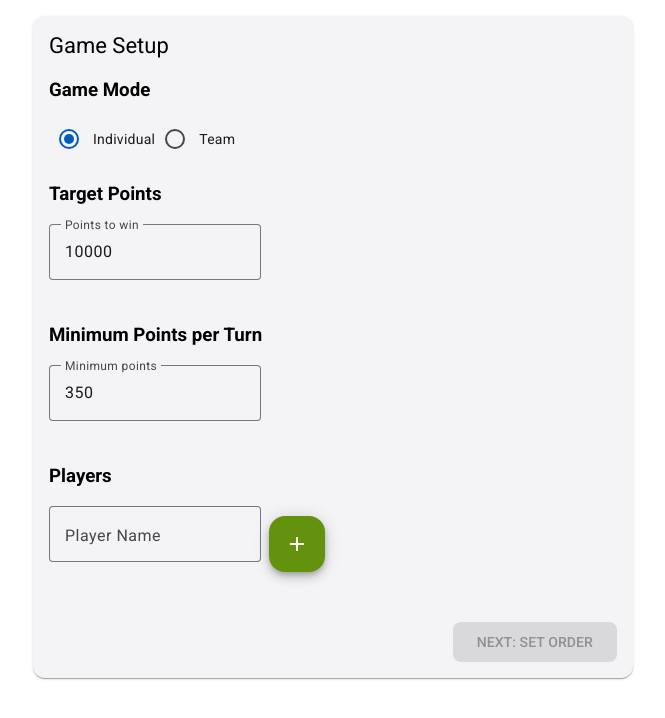
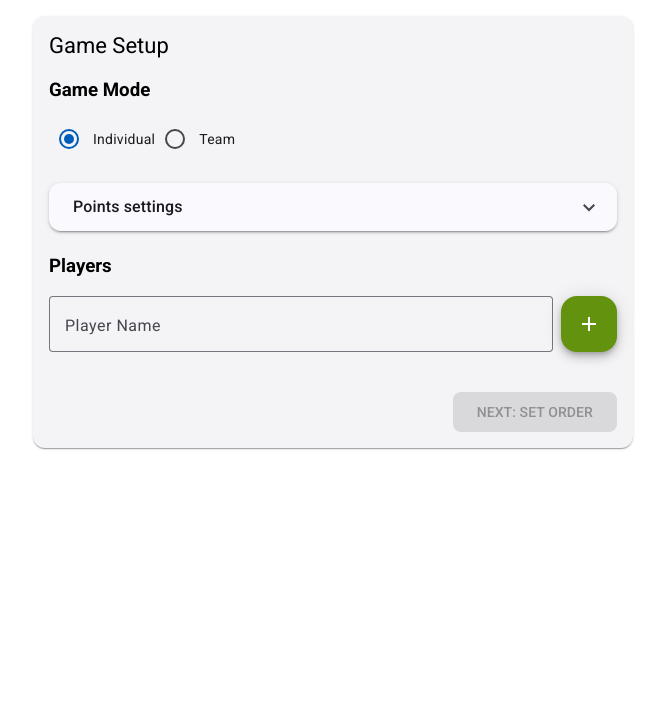
Before and after one commit to langecz/dice, an Angular app: page /#/setup in a window 1280 px wide. Shown: the top 718 px of the page, without its empty margins (307-972 px from the left). Built offline with nearby package versions, Linux system fonts and the light colour scheme.

Commit message:
refactor game configuration to move target points and minimum points per turn to a collapsible expansion panel; fix alignment of input and button in Add player form

```diff
--- a/src/app/components/setup/game-config/game-config.component.html
+++ b/src/app/components/setup/game-config/game-config.component.html
@@ -5,6 +5,14 @@
     <mat-radio-button value="team">Team</mat-radio-button>
   </mat-radio-group>
 </div>
+
+<mat-accordion>
+  <mat-expansion-panel>
+    <mat-expansion-panel-header>
+      <mat-panel-title>
+        Points settings
+      </mat-panel-title>
+    </mat-expansion-panel-header>
 
     <div class="setup-section">
       <h3>Target Points</h3>
@@ -21,6 +29,8 @@
         <input matInput type="number" [value]="setupForm.minPointsPerTurn().value()" (input)="setupForm.minPointsPerTurn().value.set($any($event.target).value)" aria-label="Minimum points per turn">
       </mat-form-field>
     </div>
+  </mat-expansion-panel>
+</mat-accordion>
 
 <div class="setup-section">
   <h3>{{ setupForm.gameMode().value() === 'individual' ? 'Players' : 'Teams & Players' }}</h3>
@@ -36,7 +46,7 @@
   </div>
 
   @if (setupForm.gameMode().value() === 'individual') {
-    <mat-list cdkDropList (cdkDropListDropped)="dropPlayer($event)">
+    <mat-list>
       @for (player of players(); track player.id) {
         <mat-list-item>
           <span matListItemTitle>{{ player.name }}</span>
@@ -57,16 +67,22 @@
         </mat-card-header>
         <mat-card-content>
           <div class="add-player-to-team">
-            <mat-form-field appearance="outline">
+            <mat-form-field>
               <mat-label>Player Name</mat-label>
-              <input matInput #pInput (keyup.enter)="addPlayerToTeam(team.id, pInput.value); pInput.value = ''">
+              <input
+                matInput
+                #playerInput
+                (keyup.enter)="addPlayerToTeam(team.id, playerInput.value); playerInput.value = ''">
             </mat-form-field>
-            <button matButton="filled" (click)="addPlayerToTeam(team.id, pInput.value); pInput.value = ''">Add</button>
+            <button matFab class="btn-success" (click)="addPlayerToTeam(team.id, playerInput.value); playerInput.value = ''">
+              <mat-icon>add</mat-icon>
+            </button>
+
           </div>
-          <mat-list cdkDropList (cdkDropListDropped)="dropPlayerInTeam(team.id, $event)">
+          <mat-list>
             @for (pid of team.playerIds; track pid) {
               <mat-list-item>
-                <span>{{ getPlayer(pid)?.name }}</span>
+                <span matListItemTitle>{{ getPlayer(pid)?.name }}</span>
                 <button matIconButton class="btn-warn" (click)="removePlayerFromTeam(team.id, pid)">
                   <mat-icon>delete</mat-icon>
                 </button>
--- a/src/app/components/setup/game-config/game-config.component.scss
+++ b/src/app/components/setup/game-config/game-config.component.scss
@@ -1,19 +1,36 @@
 .setup-section {
   margin-bottom: 24px;
 }
-.add-player-form {
+mat-accordion {
+  margin-bottom: 24px;
+  display: block;
+}
+.add-player-form, .add-player-to-team {
   display: flex;
   gap: 8px;
   align-items: center;
+
+  mat-form-field {
+    flex: 1;
+
+    ::ng-deep {
+      .mat-mdc-form-field-subscript-wrapper {
+        display: none;
+      }
+      .mat-mdc-form-field-bottom-align {
+        display: none;
+      }
+    }
+  }
 }
+
+$xx: #7b7b9c;
+
 .team-card {
-  margin-bottom: 16px;
+  margin-top: 16px;
   border: 1px solid #eee;
-}
-.add-player-to-team {
-  display: flex;
-  gap: 8px;
-  align-items: center;
+  background: #F5FBFF;
+  //--mat-expansion-container-background-color: #faf9fd;
 }
 .cdk-drag-preview {
   box-sizing: border-box;
--- a/src/app/components/setup/game-config/game-config.component.ts
+++ b/src/app/components/setup/game-config/game-config.component.ts
@@ -1,13 +1,14 @@
 import { Component, signal, computed, ChangeDetectionStrategy, output, input } from '@angular/core';
 import { CommonModule } from '@angular/common';
 import { MatCardModule } from '@angular/material/card';
+import { MatExpansionModule } from '@angular/material/expansion';
 import { MatRadioModule } from '@angular/material/radio';
 import { MatFormFieldModule } from '@angular/material/form-field';
 import { MatInputModule } from '@angular/material/input';
 import { MatButtonModule } from '@angular/material/button';
 import { MatIconModule } from '@angular/material/icon';
 import { MatListModule } from '@angular/material/list';
-import { CdkDragDrop, DragDropModule, moveItemInArray } from '@angular/cdk/drag-drop';
+import { DragDropModule } from '@angular/cdk/drag-drop';
 import { form } from '@angular/forms/signals';
 import { generateUniqueId } from '../../../utils/uuid';
 import { GameMode, Player, Team } from '../../../models/game.models';
@@ -18,6 +19,7 @@ import { DEFAULT_MIN_POINTS_PER_TURN, DEFAULT_TARGET_POINTS } from '../../../con
   imports: [
     CommonModule,
     MatCardModule,
+    MatExpansionModule,
     MatRadioModule,
     MatFormFieldModule,
     MatInputModule,
@@ -138,23 +140,6 @@ export class GameConfigComponent {
     return this.players().find(p => p.id === id);
   }
 
-  dropPlayer(event: CdkDragDrop<Player[]>) {
-    const p = [...this.players()];
-    moveItemInArray(p, event.previousIndex, event.currentIndex);
-    this.players.set(p);
-  }
-
-  dropPlayerInTeam(teamId: string, event: CdkDragDrop<string[]>) {
-    this.teams.update(teams => teams.map(t => {
-      if (t.id === teamId) {
-        const pids = [...t.playerIds];
-        moveItemInArray(pids, event.previousIndex, event.currentIndex);
-        return { ...t, playerIds: pids };
-      }
-      return t;
-    }));
-  }
-
   onNext() {
     if (this.canNext()) {
       this.configComplete.emit({
```
Also changed, not shown: prompts/prompts.md (+9 -0 lines). Lines whose indentation alone changed are shown as unchanged.
